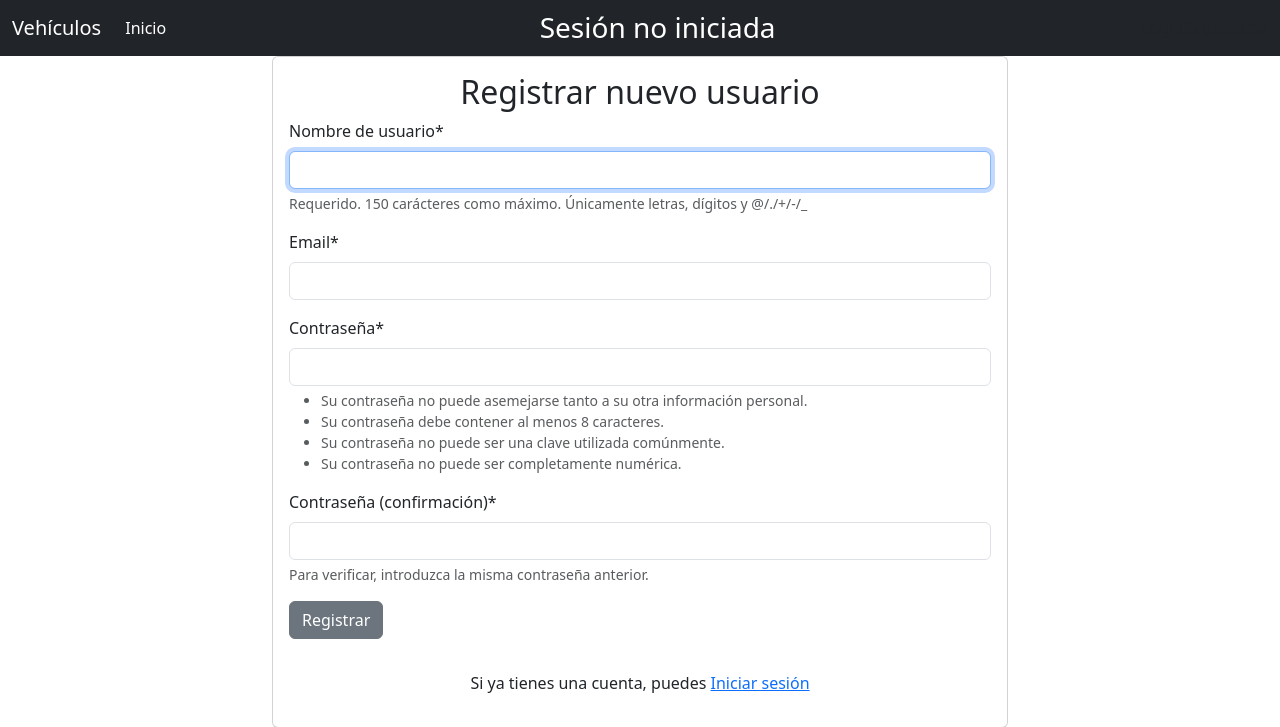
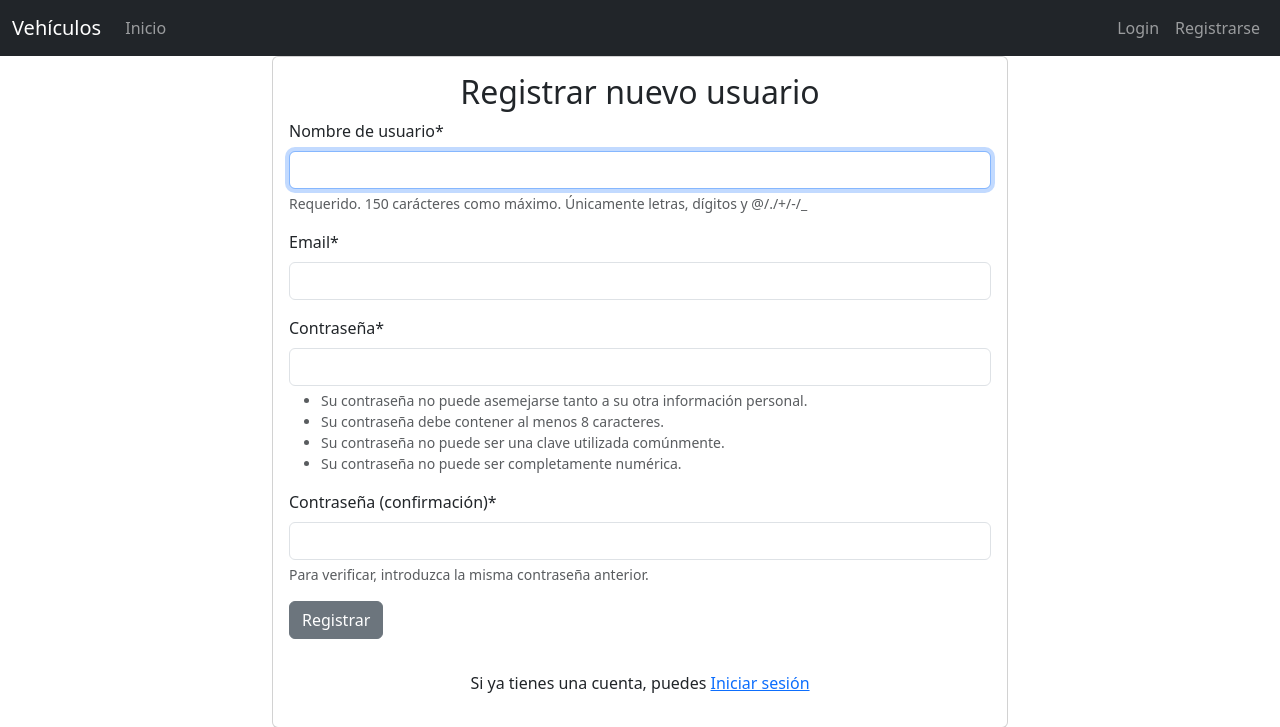
Before and after one commit to yorch-dev/bootcamp-td-modulo-6, a Django app: page /vehiculo/registro-usuario in a window 1280 px wide. Shown: the top 727 px of the page. Run offline with Django 4.2, Linux system fonts and the light colour scheme; some libraries are stand-ins or nearby versions.

Commit message:
proyecto finalizado según requerimientos del pdf

```diff
--- a/templates/vehiculo/menu.html
+++ b/templates/vehiculo/menu.html
@@ -7,27 +7,28 @@
       <div class="collapse navbar-collapse" id="navbarNav">
         <ul class="navbar-nav">
           <li class="nav-item">
-            <a class="nav-link active" aria-current="page" href="{% url 'index' %}">Inicio</a>
+            <a class="nav-link {% if request.resolver_match.url_name == 'index' %}active{% endif %}" {% if request.resolver_match.url_name == 'index' %}aria-current="page"{% endif %} href="{% url 'index' %}">Inicio</a>
           </li>
           {% if perms.vehiculo.add_vehiculo %}
             <li class="nav-item">
-              <a class="nav-link" href="{% url 'agregar_vehiculo' %}">Agregar</a>
+              <a class="nav-link {% if request.resolver_match.url_name == 'agregar_vehiculo' %}active{% endif %}" {% if request.resolver_match.url_name == 'agregar_vehiculo' %}aria-current="page"{% endif %} href="{% url 'agregar_vehiculo' %}">Agregar</a>
             </li>
           {% endif %}
           {% if perms.vehiculo.visualizar_catalogo %}
             <li class="nav-item">
-              <a class="nav-link" href="{% url 'listar_vehiculos' %}">Listar</a>
+              <a class="nav-link {% if request.resolver_match.url_name == 'listar_vehiculos' %}active{% endif %}" {% if request.resolver_match.url_name == 'listar_vehiculos' %}aria-current="page"{% endif %} href="{% url 'listar_vehiculos' %}">Listar</a>
             </li>
           {% endif %}
         </ul>
-        {% if user.is_authenticated %}
-          <h3 class="text-white m-auto">Sesión iniciada como: {{ user.username }} </h3>
-          <a class="nav-link" href="{% url 'logout' %}">Logout</a>
+        <ul class="navbar-nav ms-auto">
+          {% if user.is_authenticated %}
+            <li><a class="nav-link" href="{% url 'logout' %}">Salir</a></li>
+            <li><span class="nav-link text-white">Hola, {{ user.username }}</span></li>
           {% else %}
-          <h3 class="text-white m-auto">Sesión no iniciada </h3>
-          <a class="nav-link" href="{% url 'login' %}">Login</a>
-          <a class="nav-link" href="{% url 'registro_usuario' %}">Registrarse</a>
-        {% endif %}
+            <li><a class="nav-link" href="{% url 'login' %}">Login</a></li>
+            <li><a class="nav-link" href="{% url 'registro_usuario' %}">Registrarse</a></li>
+          {% endif %}
+        </ul>
       </div>
     </div>
   </nav>
```
Also changed, not shown: db.sqlite3.
